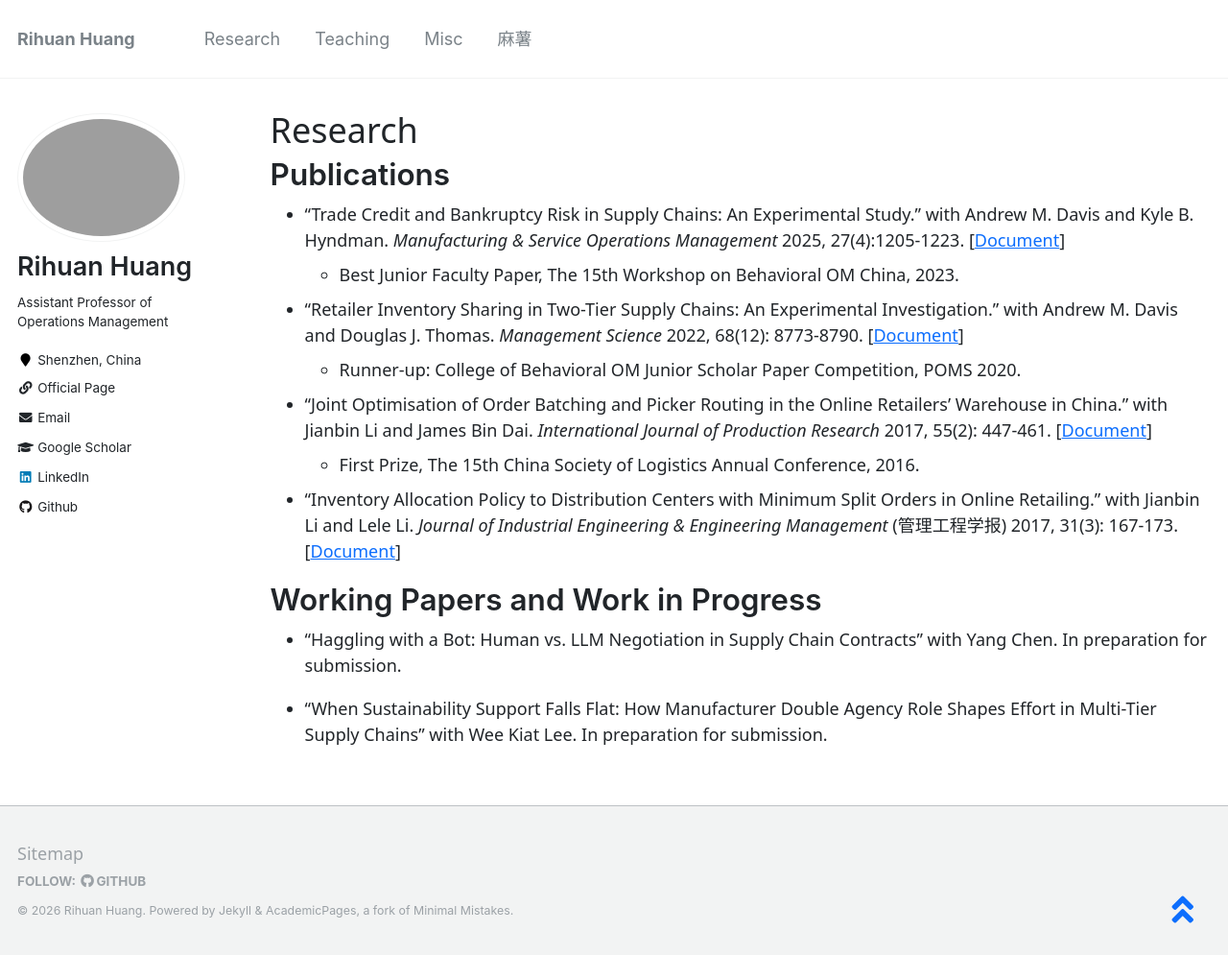
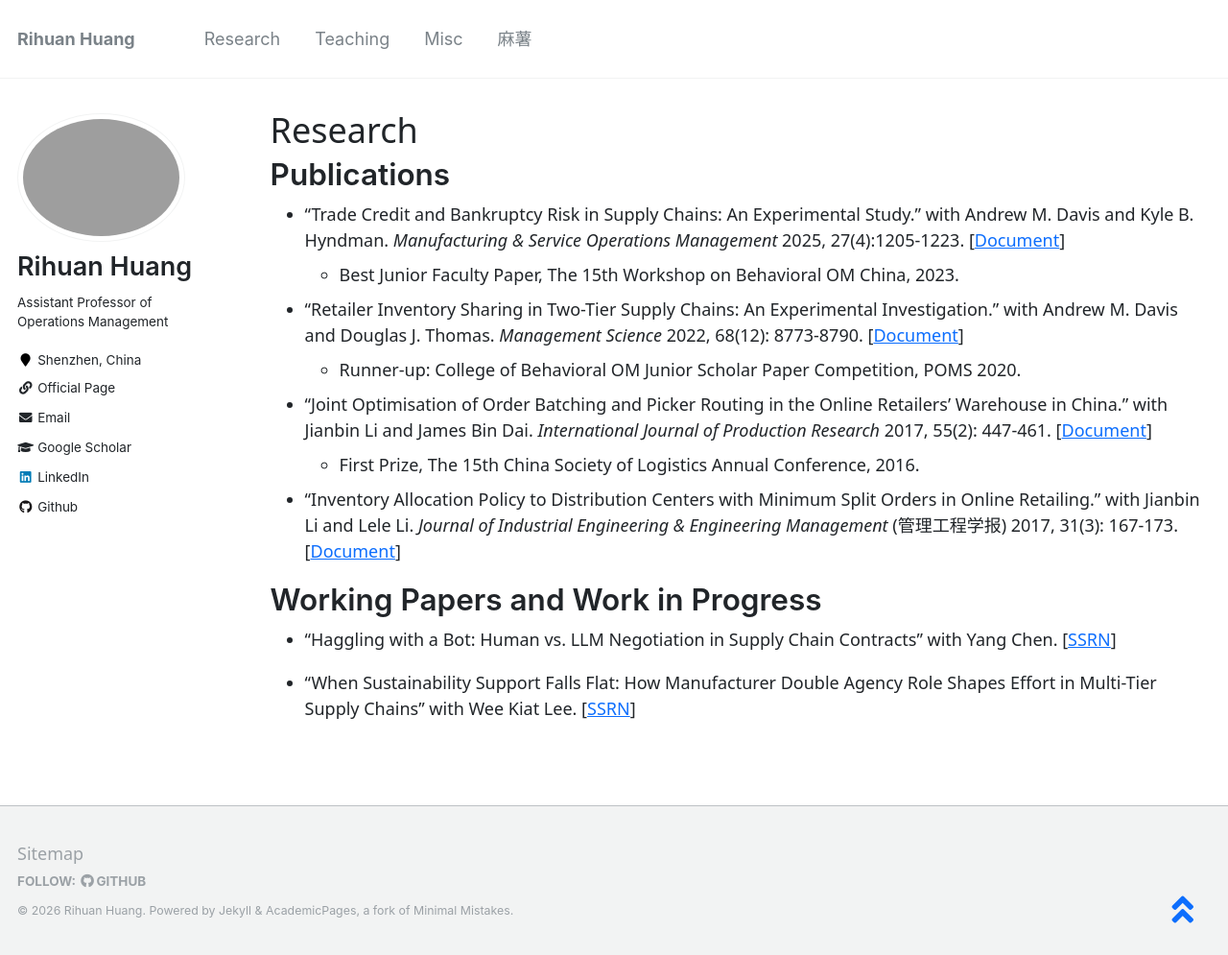
Before and after one commit to RihuanHuang/rihuanhuang.github.io, a Jekyll site: the page built from _pages/research.md, in a window 1280 px wide and 995 px high. Shown: the whole window at 96% size. Built offline with Jekyll 4.4.1, drawn with Linux system fonts in a browser that asks for light colours.

Commit message:
Update research.md

```diff
--- a/_pages/research.md
+++ b/_pages/research.md
@@ -25,6 +25,6 @@ author_profile: true
 [[Document](https://rihuanhuang.github.io/files/2017GLGCXB.pdf)]
 
 ## Working Papers and Work in Progress
-* "Haggling with a Bot: Human vs. LLM Negotiation in Supply Chain Contracts" with Yang Chen. In preparation for submission.
+* "Haggling with a Bot: Human vs. LLM Negotiation in Supply Chain Contracts" with Yang Chen. [[SSRN](https://papers.ssrn.com/abstract=6070626)]
 
-* "When Sustainability Support Falls Flat: How Manufacturer Double Agency Role Shapes Effort in Multi-Tier Supply Chains" with Wee Kiat Lee. In preparation for submission.
+* "When Sustainability Support Falls Flat: How Manufacturer Double Agency Role Shapes Effort in Multi-Tier Supply Chains" with Wee Kiat Lee. [[SSRN](https://papers.ssrn.com/abstract=6058234)]
```
